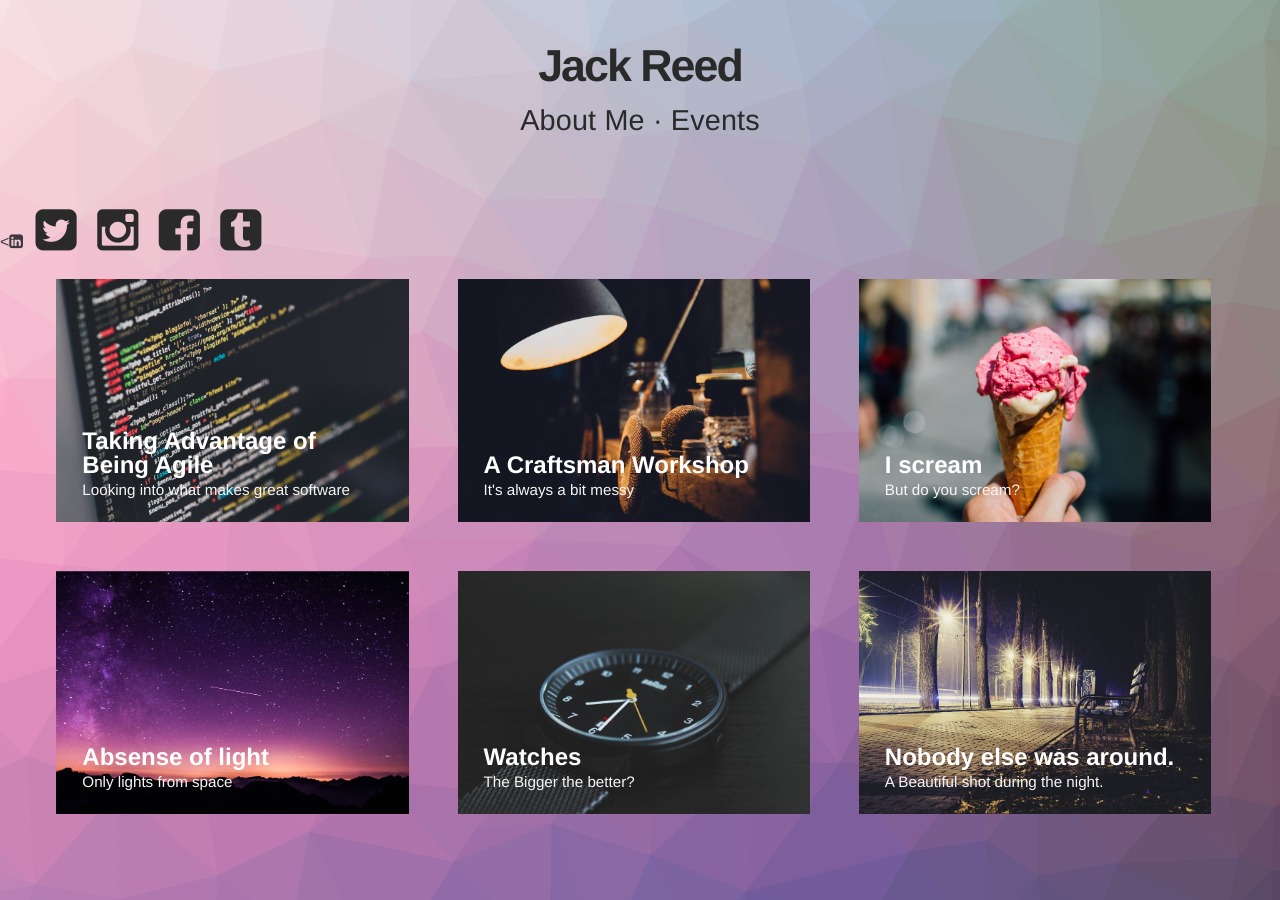
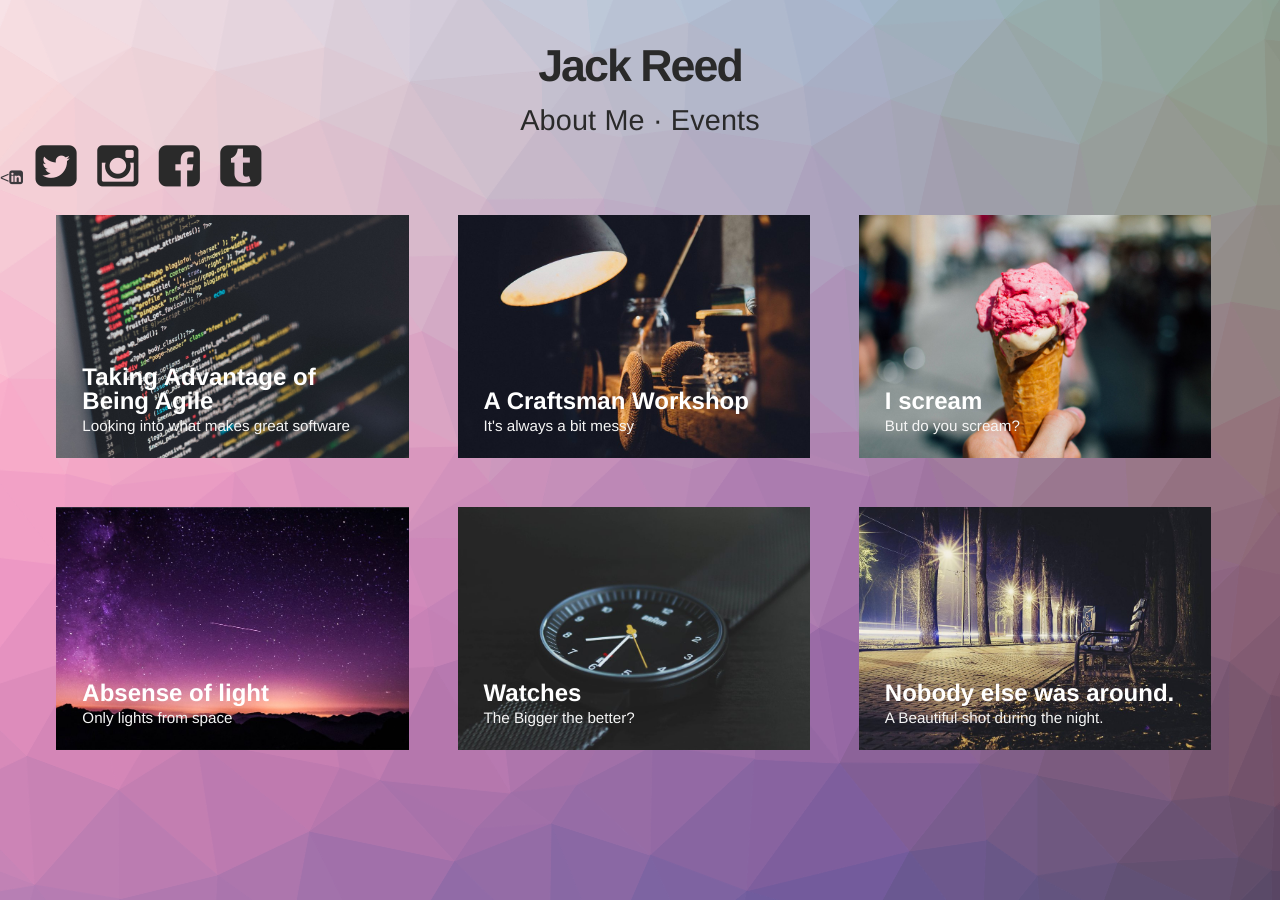
Before and after one commit to IamJackReed/iamjackreed, a Jekyll site: the page built from index.html, in a window 1280 px wide. Built offline with Jekyll 4.4.1, drawn with Linux system fonts in a browser that asks for light colours.

Commit message:
Update modern-blog.css

```diff
--- a/css/modern-blog.css
+++ b/css/modern-blog.css
@@ -294,7 +294,7 @@ a:focus {
 /* Top Navigation Style */
 
 .links {
-	margin: 2em 0 0;
+	margin: -2em 0 0;
 }
 
 .links a {
```
